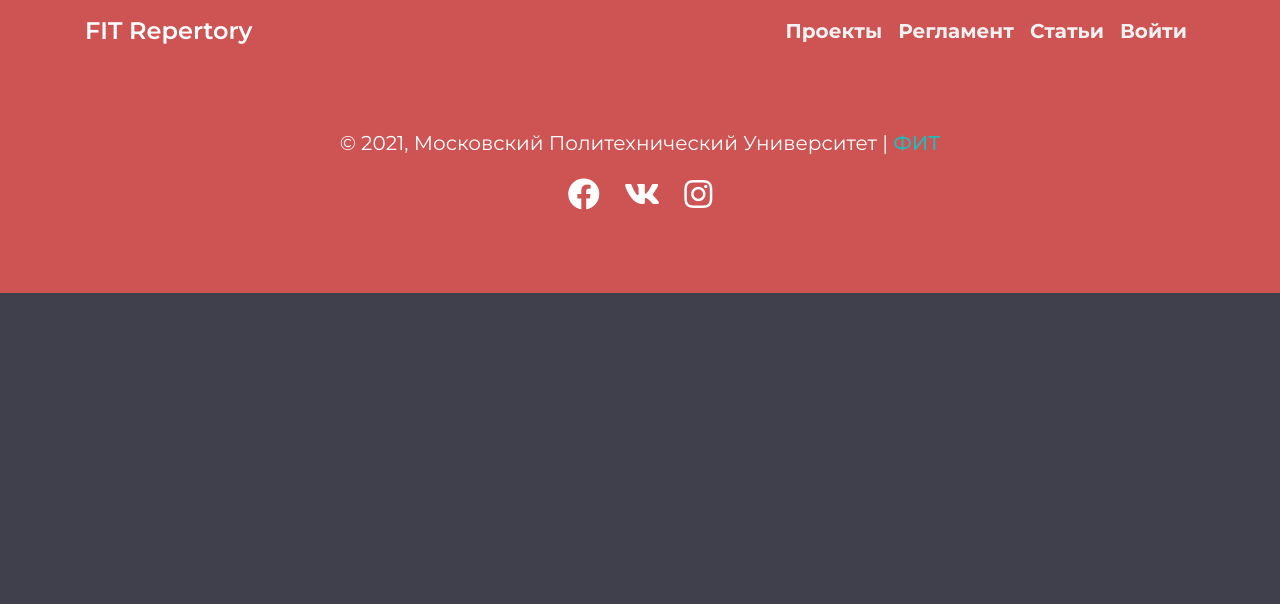
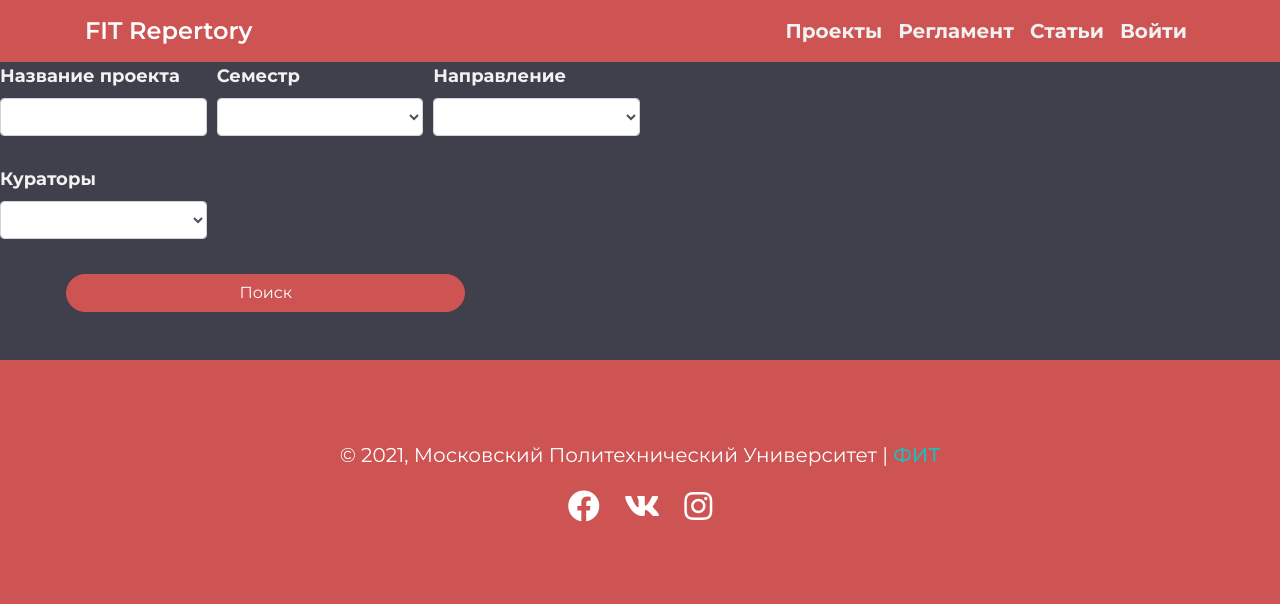
Before and after one commit to F12-Team/FIT-Repertory, a Flask app: page /admin/users in a window 1280 px wide. Shown: the top 604 px of the page. Run offline with Flask 2, Linux system fonts and the light colour scheme; lists and menus that the app fills with data are empty; some libraries are stand-ins or nearby versions.

Commit message:
search fix

```diff
--- a/src/app/admin.py
+++ b/src/app/admin.py
@@ -14,8 +14,8 @@
         'name': request.form.get('name'),
         'direction_id': request.form.get('direction_id'),
         'semester_id': request.form.get('semester_id'),
-        'laboratory_id': request.form.get('laboratory_id'),
-        'description': bleach.clean(request.form.get('description'))
+        'teamlead_id': request.form.get('teamlead_id'),
+        #'description': bleach.clean(request.form.get('description'))
     }
 
 @bp.route('/addprojects')
--- a/src/app/templates/admin/addprojects.html
+++ b/src/app/templates/admin/addprojects.html
@@ -1,5 +1,47 @@
 {% extends 'base.html' %}
 
 {% block content %}
+<div id="project-area"></div>
+<form class="w-50" method="post" name="search">
+    <div class="form-row">
+        <div class="col">
+            <label for="name" style="color: #f2f2f2; font-weight: bold; font-size: 18px;">Название проекта</label>
+            <input class="form-control" type="text" id="name" name="name" value="">
+        </div>
+        <div class="col">
+            <label for="FormControlSelect1"
+                style="color: #f2f2f2;  font-weight: bold; font-size: 18px;">Семестр</label>
+            <select class="form-control" id="semestr" name="semester_id">
+                <option value=""></option>
+                {% for semester in semesters %}
+                <option value="{{ semester.id }}">{{ semester.name }}</option>
+                {% endfor %}
+            </select>
+        </div>
+        <div class="col">
+            <label for="FormControlSelect2"
+                style="color: #f2f2f2; font-weight: bold; font-size: 18px;">Направление</label>
+            <select class="form-control" id="direct" name="direction_id">
+                <option value=""></option>
+                {% for direction in directions %}
+                <option value="{{ direction.id }}">{{ direction.name }}</option>
+                {% endfor %}
+            </select>
+        </div>
+        <div class="col">
+            <label for="FormControlSelect2"
+                style="color: #f2f2f2; font-weight: bold; font-size: 18px;">Кураторы</label>
+            <select class="form-control" id="curators_ids" name="curators_ids">
+                    {% for curator in curators%}
+                <option value="{{curator.id}}" selected>{{curator.last_name}} {{curator.first_name}} {{curator.middle_name}}</option>
+                    {% endfor %}
+            </select>
+        </div>
+        <div class="row w-100 col-md-10" style="margin-top: 20px ;">
+            <a class="btn btn-primary w-75"
+                style="background-color: #ce5353; border-color: #ce5353; border-radius: 40px;" id="submitForm" href="#projects">Поиск</a>
+        </div>
+    </div>
+</form>
 
 {% endblock %}
--- /dev/null
+++ b/src/app/templates/admin/form/formProject.html
@@ -0,0 +1,4 @@
+{% macro render_form() %}
+
+
+{% endmacro %}
--- a/src/app/view.py
+++ b/src/app/view.py
@@ -10,7 +10,7 @@
 bp = Blueprint('view', __name__, url_prefix='/view')
 
 
-PER_PAGE = 1
+PER_PAGE = 6
 
 
 def search_params():
```
Also changed, not shown: src/app/static/main.js (+31 -8 lines), src/app/templates/view/projects.html (+18 -6 lines).
